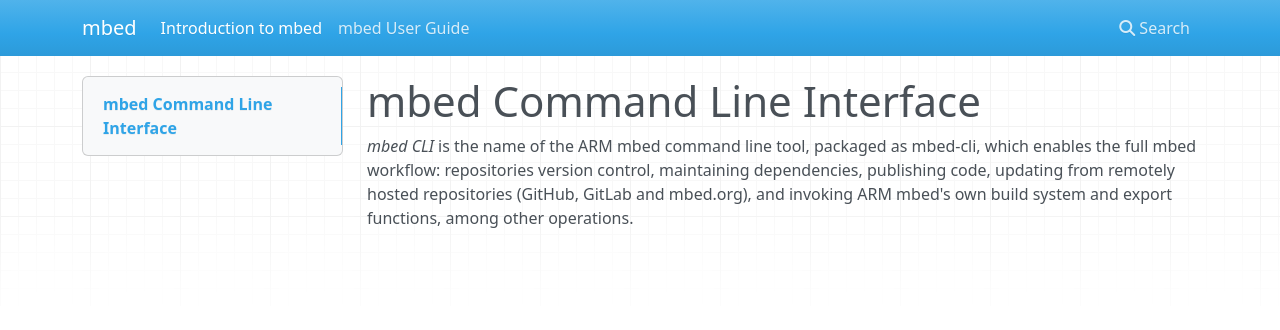
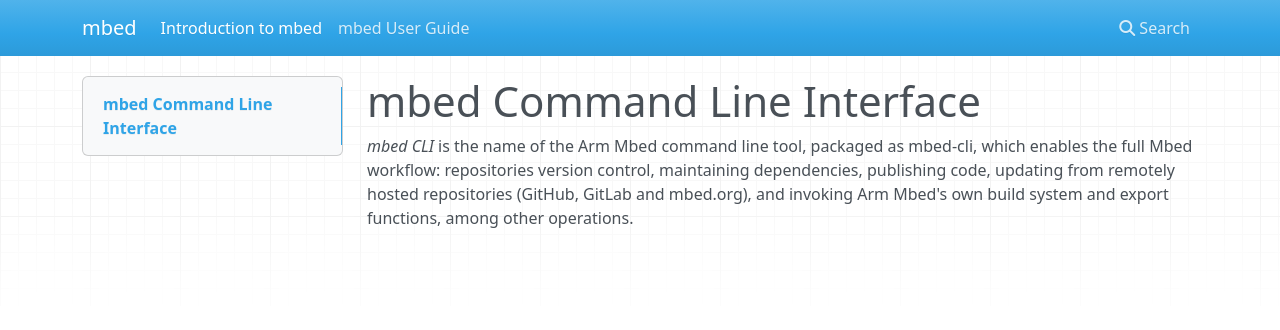
Before and after one commit to ARMmbed/mbed-cli, an MkDocs documentation site: the page built from docs/index.md, in a window 1280 px wide. Shown: the top 330 px of the page. Built offline with MkDocs 1.6.1, drawn with Linux system fonts in a browser that asks for light colours; nearby versions of some CDN libraries; old or Windows-style settings are respelled for this version of MkDocs.

Commit message:
Updated capitalisation for new branding.

```diff
--- a/docs/index.md
+++ b/docs/index.md
@@ -1,3 +1,3 @@
 # mbed Command Line Interface
 
-*mbed CLI* is the name of the ARM mbed command line tool, packaged as mbed-cli, which enables the full mbed workflow: repositories version control, maintaining dependencies, publishing code, updating from remotely hosted repositories (GitHub, GitLab and mbed.org), and invoking ARM mbed's own build system and export functions, among other operations.
+*mbed CLI* is the name of the Arm Mbed command line tool, packaged as mbed-cli, which enables the full Mbed workflow: repositories version control, maintaining dependencies, publishing code, updating from remotely hosted repositories (GitHub, GitLab and mbed.org), and invoking Arm Mbed's own build system and export functions, among other operations.
```
